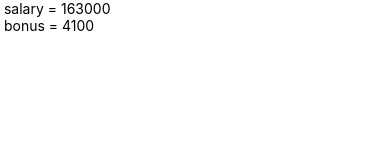
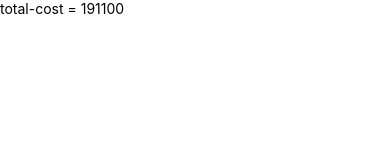
Before and after one commit to avneehirapara/FIRST__PROJECT, a React Native app: screen / in a window 390 px wide. Shown: the top 160 px of the page. Built offline with nearby package versions, Linux system fonts and the light colour scheme.

Commit message:
react native

```diff
--- a/App.js
+++ b/App.js
@@ -70,6 +70,68 @@
 // }
 
 
+// import { View, Text } from 'react-native'
+// import React from 'react'
+
+// export default function App() {
+//    let data =  [
+//     {
+//       name: "amit",
+//       age: 35,
+//       salary: 40000,
+//       bonus: 1000,
+//       status: true
+//     },
+//     {
+//       name: "ajay",
+//       age: 25,
+//       salary: 38000,
+//       bonus: 2000,
+//       status: false
+//     },
+//     {
+//       name: "mayur",
+//       age: 23,
+//       salary: 50000,
+//       bonus: 500,
+//       status: true
+//     },
+//     {
+//       name: "jay",
+//       age: 29,
+//       salary: 35000,
+//       bonus: 600,
+//       status: true
+//     },
+//     {
+//       name: "raj",
+//       age: 33,
+//       salary: 22000,
+//       bonus: 2000,
+//       status: true
+//     },
+//   ];
+
+
+
+
+//   let z = data.filter((d,i)=> d.salary >=35000)
+//           .reduce((acc,d,i)=>acc + d.salary,0);
+//   console.log(z);
+
+//   let x = data.filter((d,i)=>d.salary >=35000)
+//               .reduce((acc,d,i) => acc + d.bonus ,0 )
+//               console.log(x);
+
+//   return (
+//     <View>
+//       <Text> salary = {z}</Text>
+//       <Text> bonus = {x}</Text>
+//     </View>
+//   )
+// }
+
+
 import { View, Text } from 'react-native'
 import React from 'react'
 
@@ -112,23 +174,13 @@ export default function App() {
     },
   ];
 
-
-  // let x = data.filter((d,i)=>(d.status === true));
-  // let c = data.reduce((acc,d,i)=> acc + d.salary + d.bonus, 0);
-  // console.log(x);
-
-  let z = data.filter((d,i)=> d.salary >=35000)
-          .reduce((acc,d,i)=>acc + d.salary,0);
-  console.log(z);
-
-  let x = data.filter((d,i)=>d.salary >=35000)
-              .reduce((acc,d,i) => acc + d.bonus ,0 )
-              console.log(x);
+ let x = data.filter((d,i)=>(d.status === true));
+  let c = data.reduce((acc,d,i)=> acc + d.salary + d.bonus, 0);
+  console.log(x);
 
   return (
     <View>
-      <Text> salary = {z}</Text>
-      <Text> bonus = {x}</Text>
+      <Text>total-cost = {c}</Text>
     </View>
   )
 }
```
